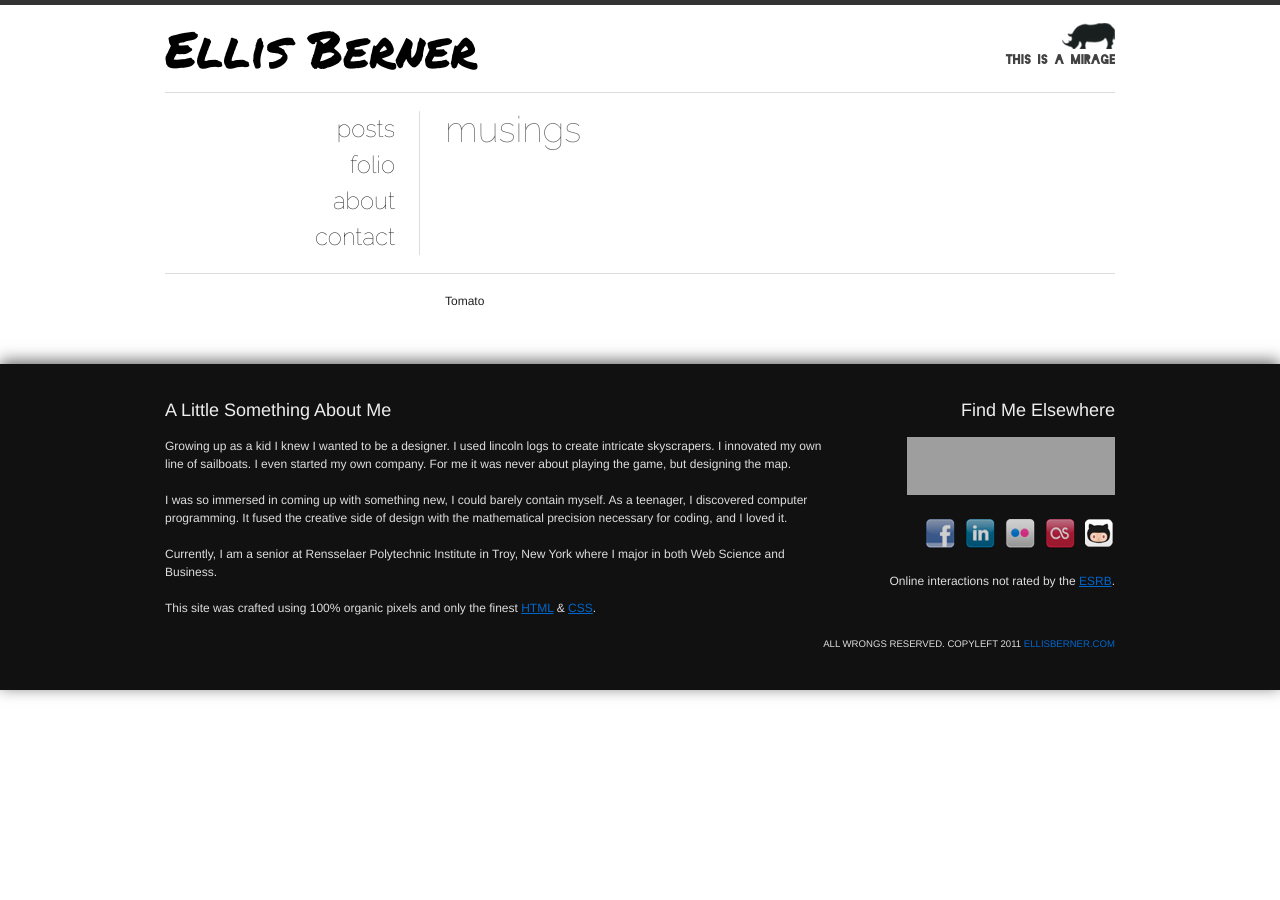
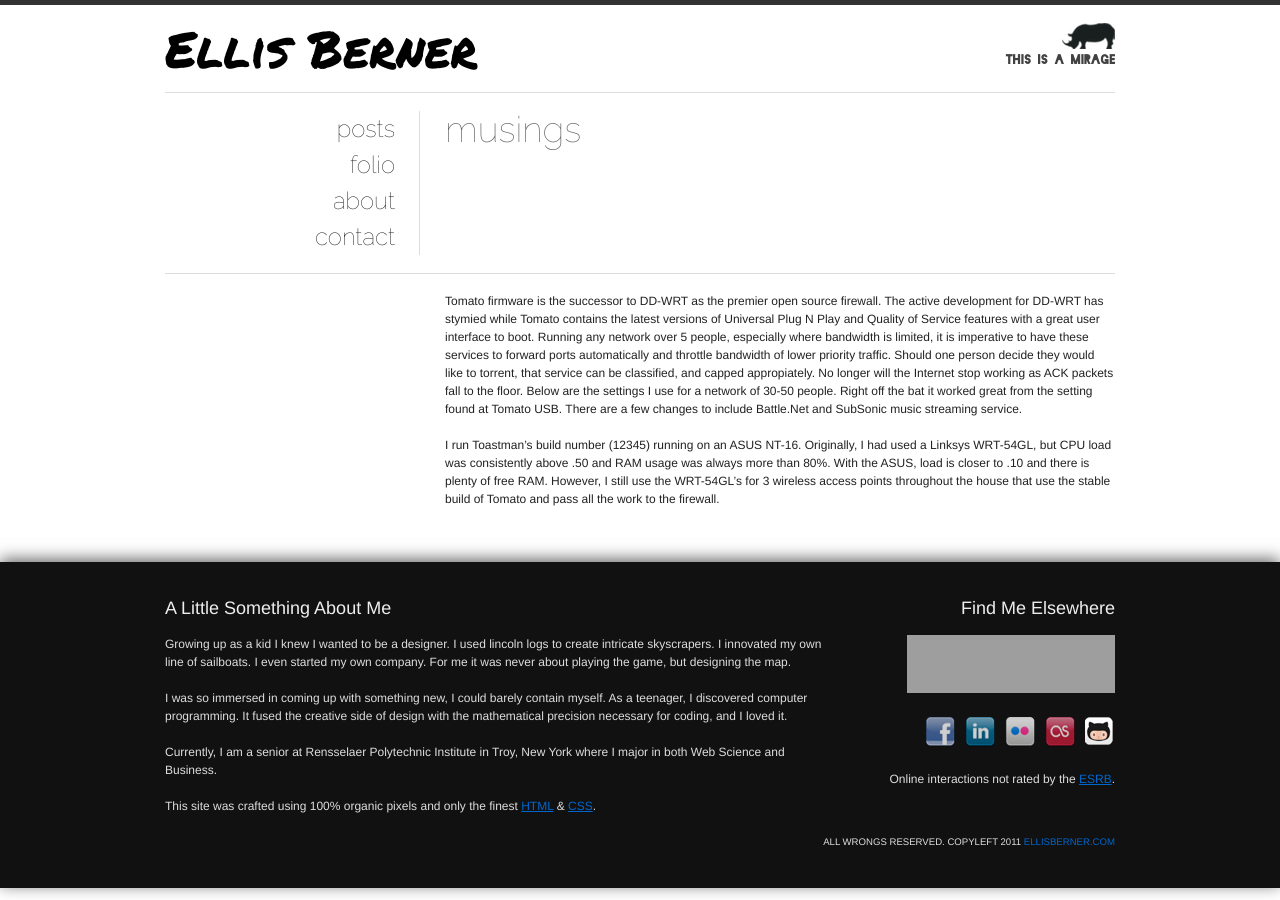
Before and after one commit to maletor/maletor.github.io, a Jekyll site: the page built from _posts/2011-03-07-tomato-firmware.md, in a window 1280 px wide. Built offline with Jekyll 4.4.1, drawn with Linux system fonts in a browser that asks for light colours; some web fonts are replaced; grey boxes are pictures that could not be loaded.

Commit message:
new posts

```diff
--- a/_posts/2011-03-07-tomato-firmware.md
+++ b/_posts/2011-03-07-tomato-firmware.md
@@ -3,4 +3,6 @@ layout: post
 title: Tomato Firmware
 ---
 
-Tomato
+Tomato firmware is the successor to DD-WRT as the premier open source firewall. The active development for DD-WRT has stymied while Tomato contains the latest versions of Universal Plug N Play and Quality of Service features with a great user interface to boot. Running any network over 5 people, especially where bandwidth is limited, it is imperative to have these services to forward ports automatically and throttle bandwidth of lower priority traffic. Should one person decide they would like to torrent, that service can be classified, and capped appropiately. No longer will the Internet stop working as ACK packets fall to the floor. Below are the settings I use for a network of 30-50 people. Right off the bat it worked great from the setting found at Tomato USB. There are a few changes to include Battle.Net and SubSonic music streaming service.
+
+I run Toastman's build number (12345) running on an ASUS NT-16. Originally, I had used a Linksys WRT-54GL, but CPU load was consistently above .50 and RAM usage was always more than 80%. With the ASUS, load is closer to .10 and there is plenty of free RAM. However, I still use the WRT-54GL's for 3 wireless access points throughout the house that use the stable build of Tomato and pass all the work to the firewall.
```
Also changed, not shown: _posts/2011-02-28-spree-advanced-reports.md (+1 -1 lines), _posts/2011-03-14-subsonic-music-streamer.md (added, +8 -0 lines).
